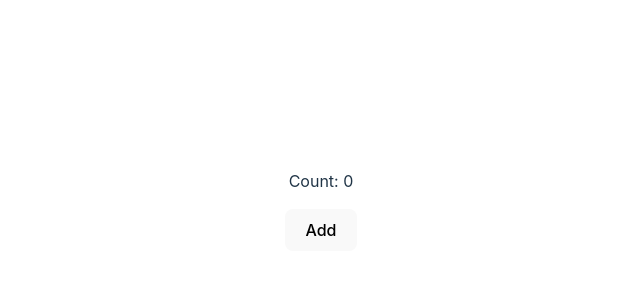
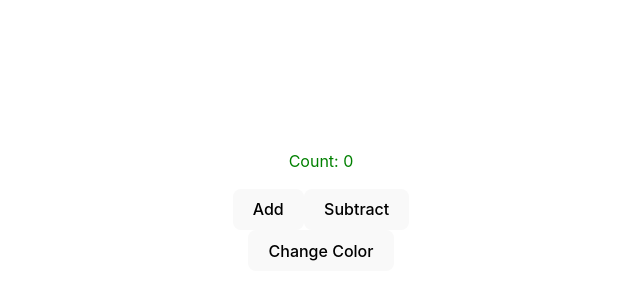
Before and after one commit to mrkarstrom/react-todo, a React (Vite) app: page / in a window 1280 px wide. Shown: the part 198-498 px from the top of the page, without its empty margins (319-959 px from the left). Built offline with nearby package versions, Linux system fonts and the light colour scheme.

Commit message:
feat (SideCode.jsx): Added a useEffect with dependancy-array of color and count

```diff
--- a/src/SideCode.jsx
+++ b/src/SideCode.jsx
@@ -2,19 +2,31 @@
 
 function SideCode() {
   const [count, setCount] = useState(0);
+  const [color, setColor] = useState('green');
 
   useEffect(() => {
     document.title = `Count: ${count}`;
-  });
+  }, [count]);
 
   function addCount() {
     setCount((c) => c + 1);
   }
 
+  function subtractCount() {
+    setCount((c) => c - 1);
+  }
+
+  function changeColor() {
+    setColor((c) => (c === 'green' ? 'red' : 'green'));
+  }
+
   return (
     <>
-      <p>Count: {count}</p>
+      <p style={{ color: color }}>Count: {count}</p>
       <button onClick={addCount}>Add</button>
+      <button onClick={subtractCount}>Subtract</button>
+      <br />
+      <button onClick={changeColor}>Change Color</button>
     </>
   );
 }
```
